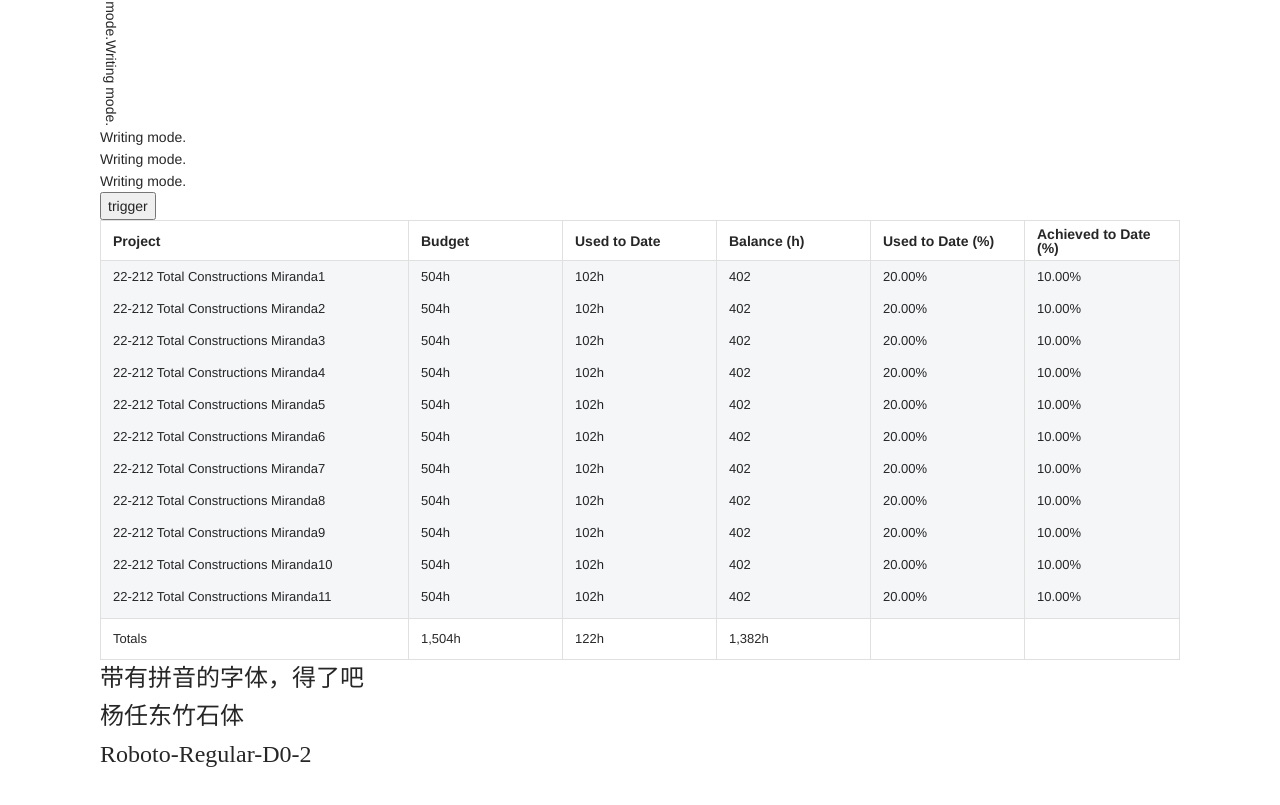
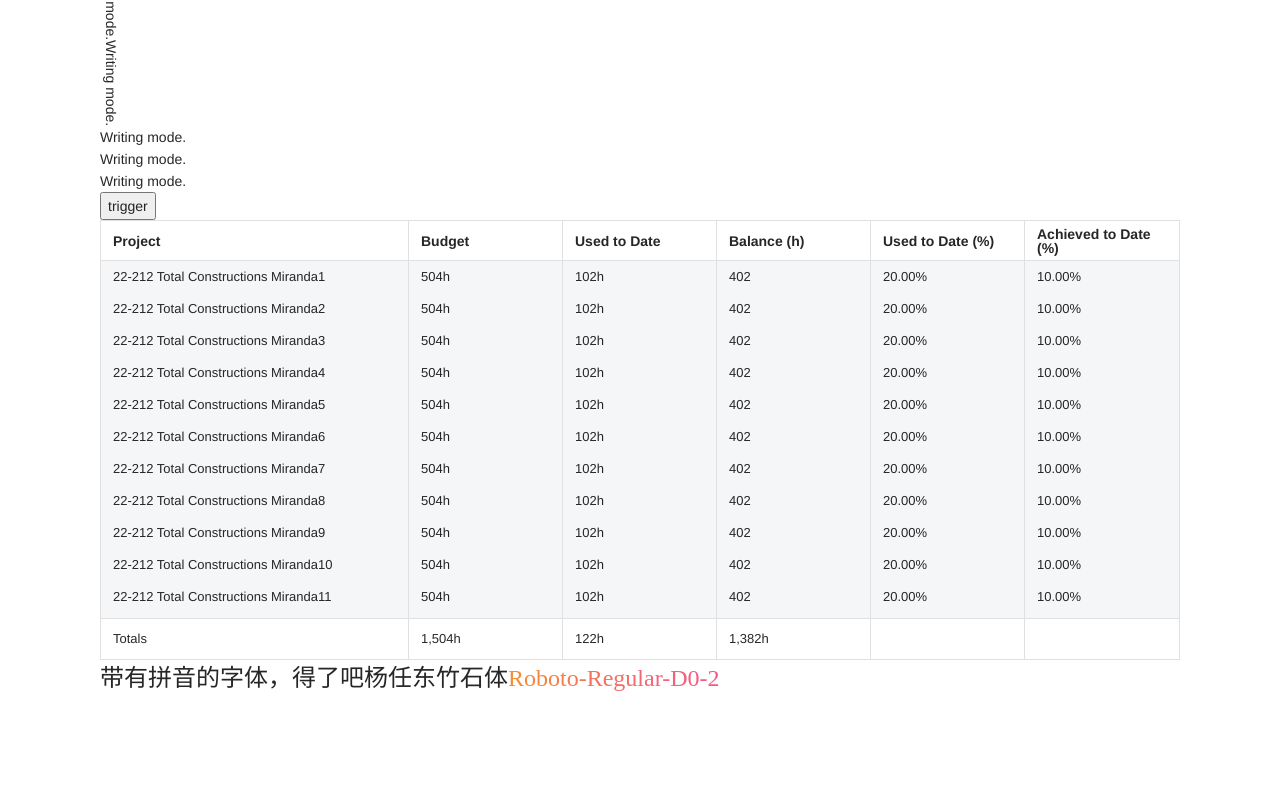
Before and after one commit to jianyi241/pnpm-vite-project, a Vue app: page /about in a window 1280 px wide. Shown: the part 410-1215 px from the top of the page. Built offline with nearby package versions, Linux system fonts and the light colour scheme; a web font is replaced by a local one.

Commit message:
文本渐变色

```diff
--- a/src/views/about/about.vue
+++ b/src/views/about/about.vue
@@ -212,6 +212,7 @@ const showLoading = () => {
 }
 .font-demo {
     font-size: 24px;
+    display: inline-block;
     &.font-pinyin {
         font-family: Pinyin;
     }
@@ -220,6 +221,19 @@ const showLoading = () => {
     }
     &.font-roboto_regular {
         font-family: RobotoRegular;
+        background: linear-gradient(
+            85deg,
+            #f98e2b 0.16%,
+            #f88a33 5.81%,
+            #f57459 37%,
+            #f46770 62.02%,
+            #f36279 77.6%,
+            #f35a84 95.16%,
+            #f144a1 125.9%,
+            #f02bc2 154.54%
+        );
+        -webkit-background-clip: text;
+        -webkit-text-fill-color: transparent;
     }
 }
 </style>
```
